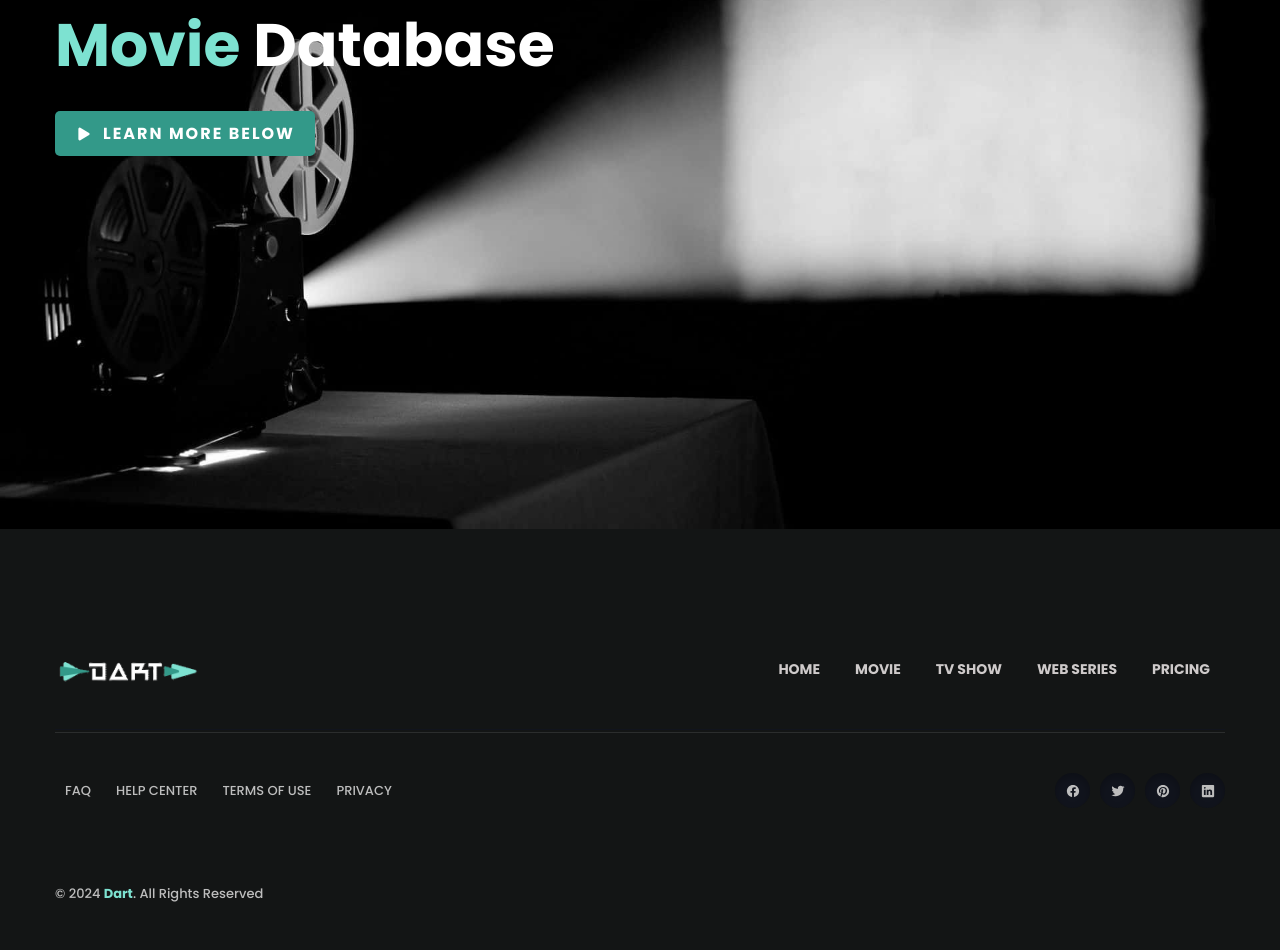
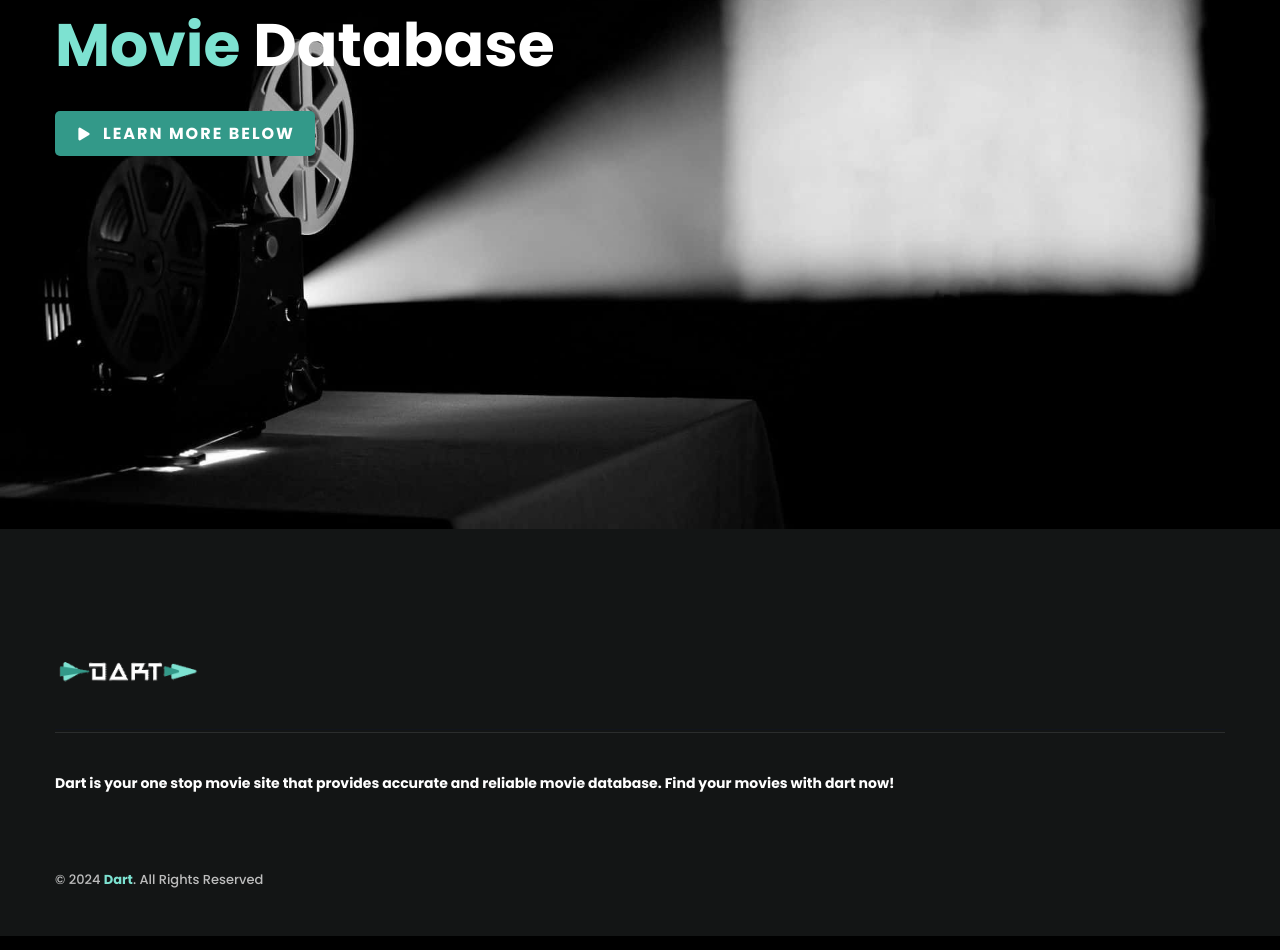
Before and after one commit to Foxtrox420/Movie-Recommender-Project, a plain HTML site: page Dart/moviedatabase.html in a window 1280 px wide. Shown: the part 191-1141 px from the top of the page. Drawn offline with nearby package versions, Linux system fonts and the light colour scheme.

Commit message:
Update moviedatabase.html

```diff
--- a/Dart/moviedatabase.html
+++ b/Dart/moviedatabase.html
@@ -169,84 +169,15 @@
             <img src="./assets/images/logo2.png" alt="Filmlane logo">
           </a>
 
-          <ul class="footer-list">
-
-            <li>
-              <a href="./index.html" class="footer-link">Home</a>
-            </li>
-
-            <li>
-              <a href="#" class="footer-link">Movie</a>
-            </li>
-
-            <li>
-              <a href="#" class="footer-link">TV Show</a>
-            </li>
-
-            <li>
-              <a href="#" class="footer-link">Web Series</a>
-            </li>
-
-            <li>
-              <a href="#" class="footer-link">Pricing</a>
-            </li>
-
-          </ul>
-
         </div>
 
         <div class="divider"></div>
 
         <div class="quicklink-wrapper">
-
-          <ul class="quicklink-list">
-
-            <li>
-              <a href="#" class="quicklink-link">Faq</a>
-            </li>
-
-            <li>
-              <a href="#" class="quicklink-link">Help center</a>
-            </li>
-
-            <li>
-              <a href="#" class="quicklink-link">Terms of use</a>
-            </li>
-
-            <li>
-              <a href="#" class="quicklink-link">Privacy</a>
-            </li>
-
-          </ul>
-
-          <ul class="social-list">
-
-            <li>
-              <a href="#" class="social-link">
-                <ion-icon name="logo-facebook"></ion-icon>
-              </a>
-            </li>
-
-            <li>
-              <a href="#" class="social-link">
-                <ion-icon name="logo-twitter"></ion-icon>
-              </a>
-            </li>
-
-            <li>
-              <a href="#" class="social-link">
-                <ion-icon name="logo-pinterest"></ion-icon>
-              </a>
-            </li>
-
-            <li>
-              <a href="#" class="social-link">
-                <ion-icon name="logo-linkedin"></ion-icon>
-              </a>
-            </li>
-
-          </ul>
-
+          <a>
+            Dart is your one stop movie site that provides accurate and reliable movie database.
+            Find your movies with dart now!
+          </a>
         </div>
 
       </div>
```
